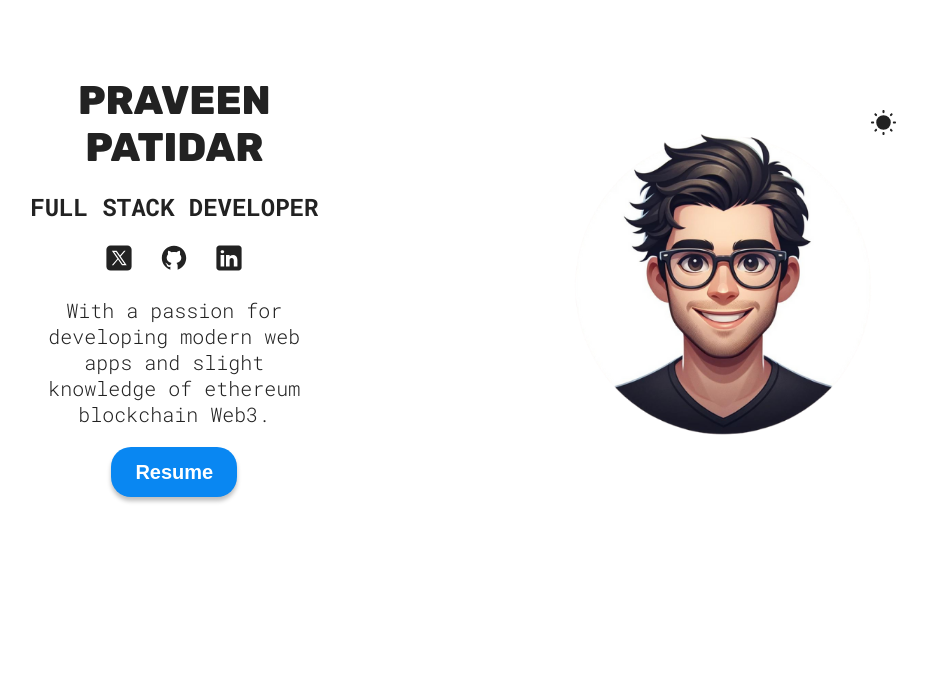
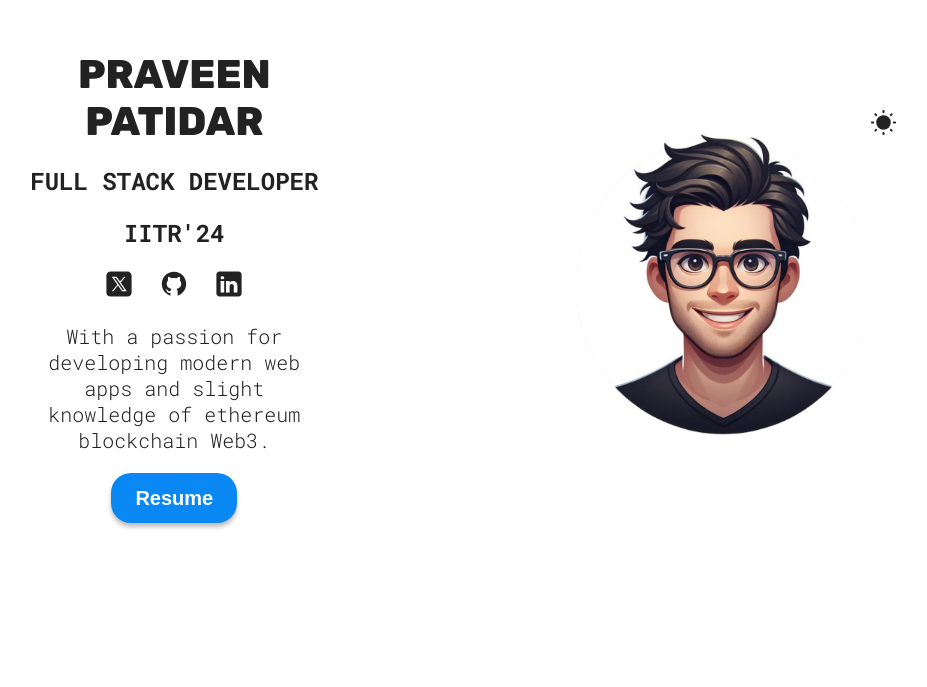
Before and after one commit to praveenpatidar171/portfolio, a React (Vite) app: page / in a window 1280 px wide. Shown: the part 113-800 px from the top of the page, without its empty margins (177-1104 px from the left). Built offline with nearby package versions, Linux system fonts and the light colour scheme.

Commit message:
hero component updated

```diff
--- a/src/sections/Hero/Hero.jsx
+++ b/src/sections/Hero/Hero.jsx
@@ -41,6 +41,7 @@ function Hero() {
           Patidar
         </h1>
         <h2>Full Stack Developer</h2>
+        <h3>IITR'24</h3>
         <span>
           <a href="https://x.com/_praveen57" target="_blank">
             <img src={twitterIcon} alt="Twitter icon" />
```
